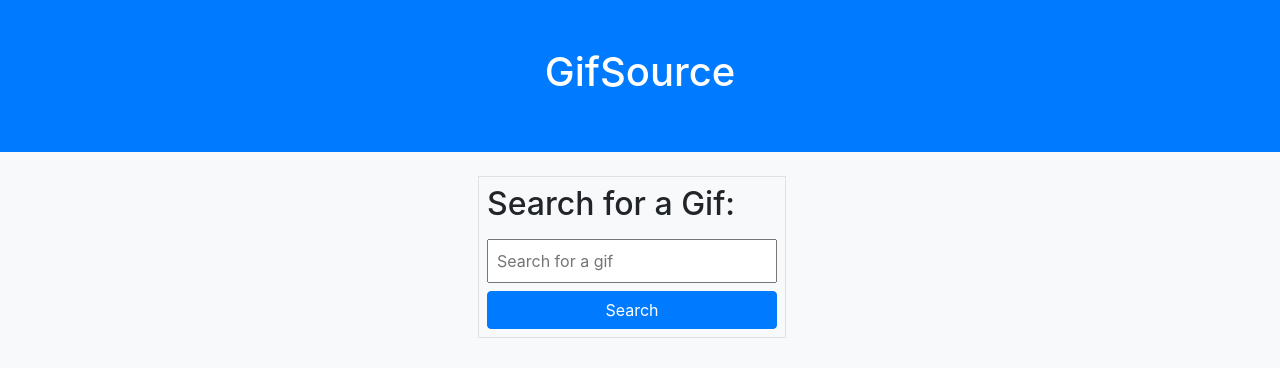
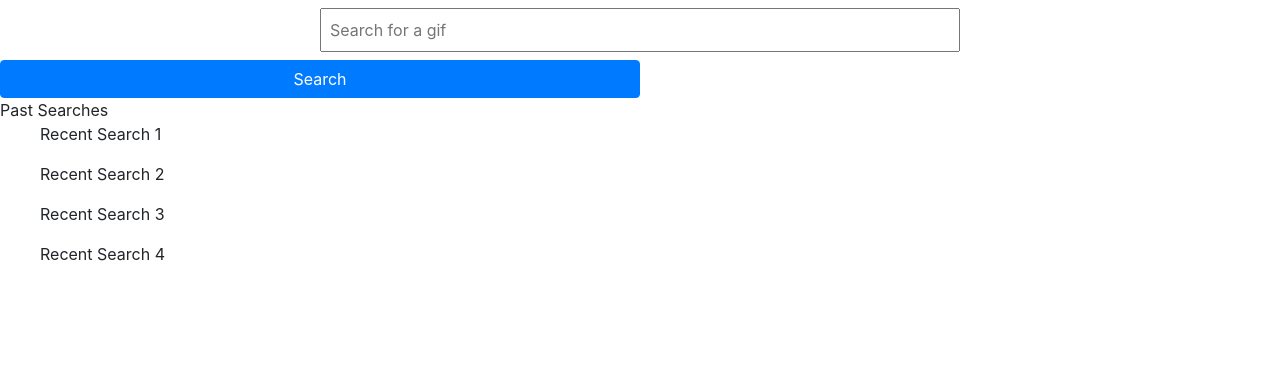
Before and after one commit to jareddaniel95/GifSource, a plain HTML site: page index.html in a window 1280 px wide. Drawn offline with nearby package versions, Linux system fonts and the light colour scheme.

Commit message:
Add Connor's html changes

```diff
--- a/index.html
+++ b/index.html
@@ -1,41 +1,43 @@
 <!DOCTYPE html>
 <html lang="en">
-
 <head>
   <meta charset="UTF-8" />
   <meta name="viewport" content="width=device-width, initial-scale=1.0" />
   <link rel="stylesheet" href="https://cdnjs.cloudflare.com/ajax/libs/twitter-bootstrap/4.5.0/css/bootstrap.min.css">
   <link rel="stylesheet" type="text/css" href="./assets/css/style.css" />
   <title>GifSource</title>
+<head>
+    <meta charset="UTF-8">
+    <meta http-equiv="X-UA-Compatible" content="IE=edge">
+    <meta name="viewport" content="width=device-width, initial-scale=1.0">
+    <title>GifSource</title>
     </head>
+<body>
+  <div>
+      <div>
+        <div id = Searchbox class = text-center>
 
-<body class="min-100-vh flex-column bg-light">
-  <header class="p-5 text-center text-white bg-primary">
-    <h1>GifSource</h1>
-  </header>
-  <main id="main" class="d-flex flex-wrap justify-content-center align-center col-auto p-4 h-100">
-    <div id="sidebar" class="w-25 p-2 container-fluid border">
-      <div class="row">
-        <div class="col">
-          <h2>Search for a Gif:</h2>
+            <input id=searchbar type="text" class="input-lg w-50 p-2 my-2 " name="input" placeholder="Search for a gif" />
+
+            <button id="search" class="btn btn-block btn-primary w-50 ">Search</button>
+
           </div>
         </div>
-      <div class="row">
-        <div class="col">
-          <input type="text" class="input-lg w-100 p-2 my-2" name="input" placeholder="Search for a gif" />
+    <div id = "recent">
+      Past Searches
+        <div>
+          <ul> Recent Search 1</ul>
+          <ul> Recent Search 2</ul>
+          <ul> Recent Search 3</ul>
+          <ul> Recent Search 4</ul>
         </div>
     </div>
-      <div class="row">
-        <div class="col">
-          <button id="search" class="btn btn-block btn-primary">Search</button>
+    <div>
+        <div id="content" class="w-67 p-2"></div>
     </div>
-      </div>
-    </div>
-    <div id="content" class="w-67 p-2"></div>
-  </main>
     <script src="https://code.jquery.com/jquery-3.5.1.min.js"></script>
     <script src="https://cdnjs.cloudflare.com/ajax/libs/moment.js/2.24.0/moment.min.js"></script>
     <script src="./assets/js/script.js"></script>
+  </div>
 </body>
-
 </html>
```
Also changed, not shown: assets/js/script.js (+0 -11 lines). Lines whose indentation alone changed are shown as unchanged.
